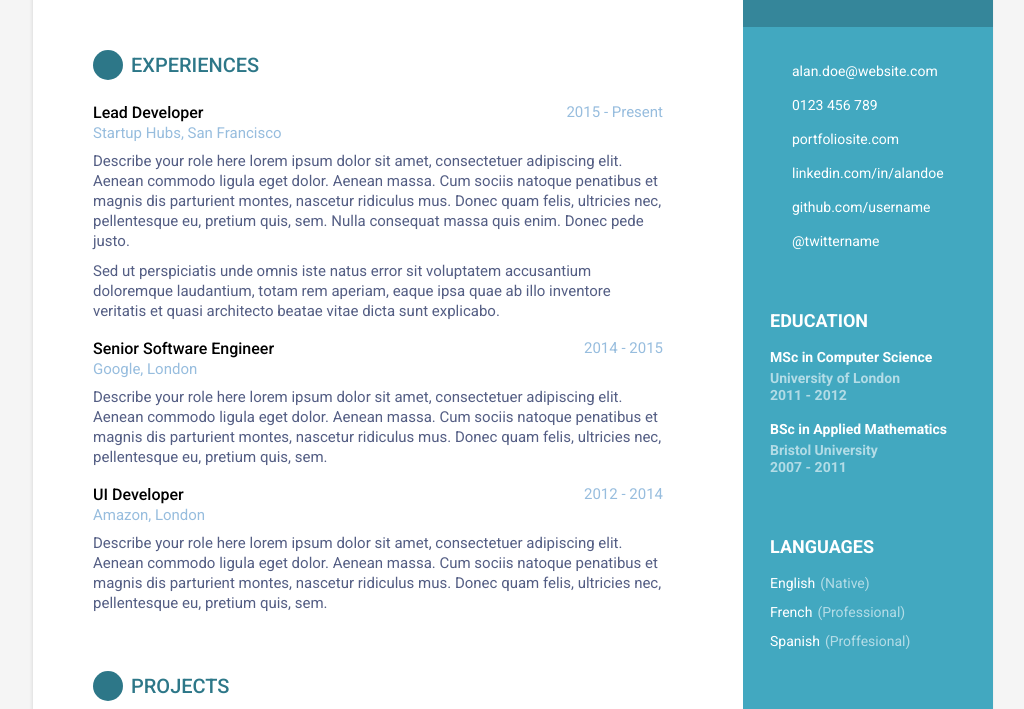
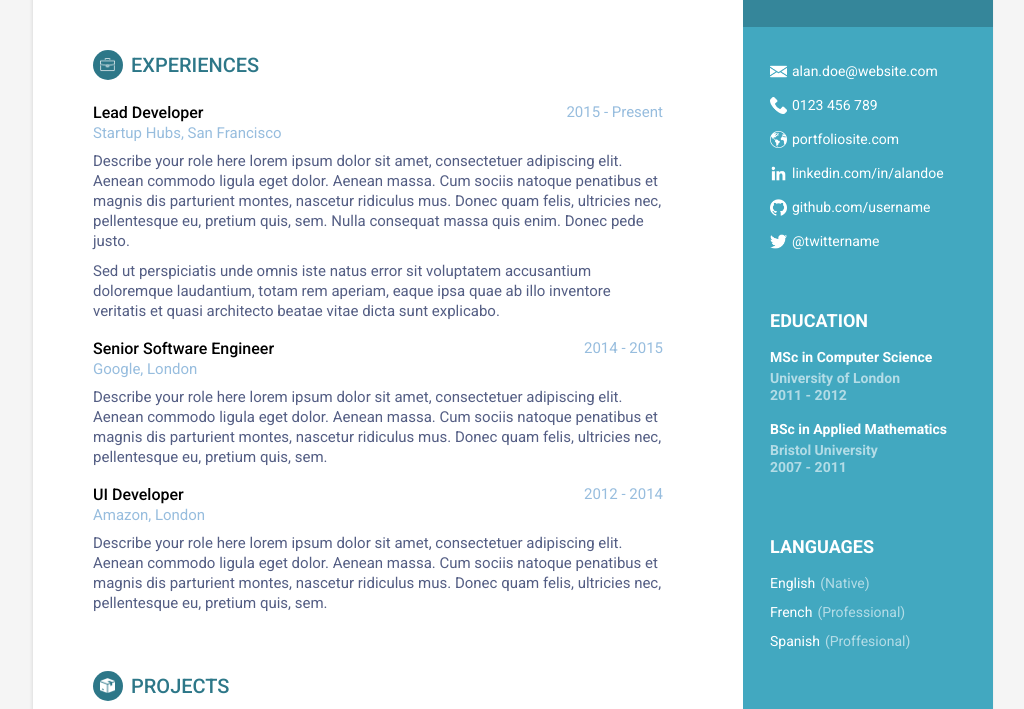
Before and after one commit to Deadusik/ResponsiveResume, a plain HTML site: page index.html in a window 1280 px wide. Shown: the part 231-940 px from the top of the page, without its empty margins (127-1151 px from the left). Drawn offline with Linux system fonts and the light colour scheme; the site is published under a folder, as on GitHub Pages, so addresses that start at the root find nothing.

Commit message:
added relative path for imgs

```diff
--- a/css/style.css
+++ b/css/style.css
@@ -120,7 +120,7 @@ body {
   border-radius: 50%;
   background-color: #2D7788;
   background-size: 15px 15px;
-  background-image: url("/imgs/experiences/briefcase.png");
+  background-image: url("../imgs/experiences/briefcase.png");
   background-repeat: no-repeat;
   background-position: 48% 45%;
 }
@@ -136,7 +136,7 @@ body {
   border-radius: 50%;
   background-color: #2D7788;
   background-size: 15px 15px;
-  background-image: url("/imgs/projects/box.png");
+  background-image: url("../imgs/projects/box.png");
   background-repeat: no-repeat;
   background-position: 48% 45%;
 }
@@ -152,7 +152,7 @@ body {
   border-radius: 50%;
   background-color: #2D7788;
   background-size: 15px 15px;
-  background-image: url("/imgs/skills/rocket.png");
+  background-image: url("../imgs/skills/rocket.png");
   background-repeat: no-repeat;
   background-position: 48% 45%;
 }
@@ -348,7 +348,7 @@ body {
   top: 4px;
   margin-right: 5px;
   background-size: 17px 17px;
-  background-image: url("/imgs/contact-info/email.png");
+  background-image: url("../imgs/contact-info/email.png");
   background-repeat: no-repeat;
 }
 
@@ -361,7 +361,7 @@ body {
   top: 4px;
   margin-right: 5px;
   background-size: 17px 17px;
-  background-image: url("/imgs/contact-info/phone-call.png");
+  background-image: url("../imgs/contact-info/phone-call.png");
   background-repeat: no-repeat;
 }
 
@@ -374,7 +374,7 @@ body {
   top: 4px;
   margin-right: 5px;
   background-size: 17px 17px;
-  background-image: url("/imgs/contact-info/earth.png");
+  background-image: url("../imgs/contact-info/earth.png");
   background-repeat: no-repeat;
 }
 
@@ -387,7 +387,7 @@ body {
   top: 4px;
   margin-right: 5px;
   background-size: 17px 17px;
-  background-image: url("/imgs/contact-info/linkedin.png");
+  background-image: url("../imgs/contact-info/linkedin.png");
   background-repeat: no-repeat;
 }
 
@@ -400,7 +400,7 @@ body {
   top: 4px;
   margin-right: 5px;
   background-size: 17px 17px;
-  background-image: url("/imgs/contact-info/github.png");
+  background-image: url("../imgs/contact-info/github.png");
   background-repeat: no-repeat;
 }
 
@@ -413,7 +413,7 @@ body {
   top: 4px;
   margin-right: 5px;
   background-size: 17px 17px;
-  background-image: url("/imgs/contact-info/twitter.png");
+  background-image: url("../imgs/contact-info/twitter.png");
   background-repeat: no-repeat;
 }
 
```
